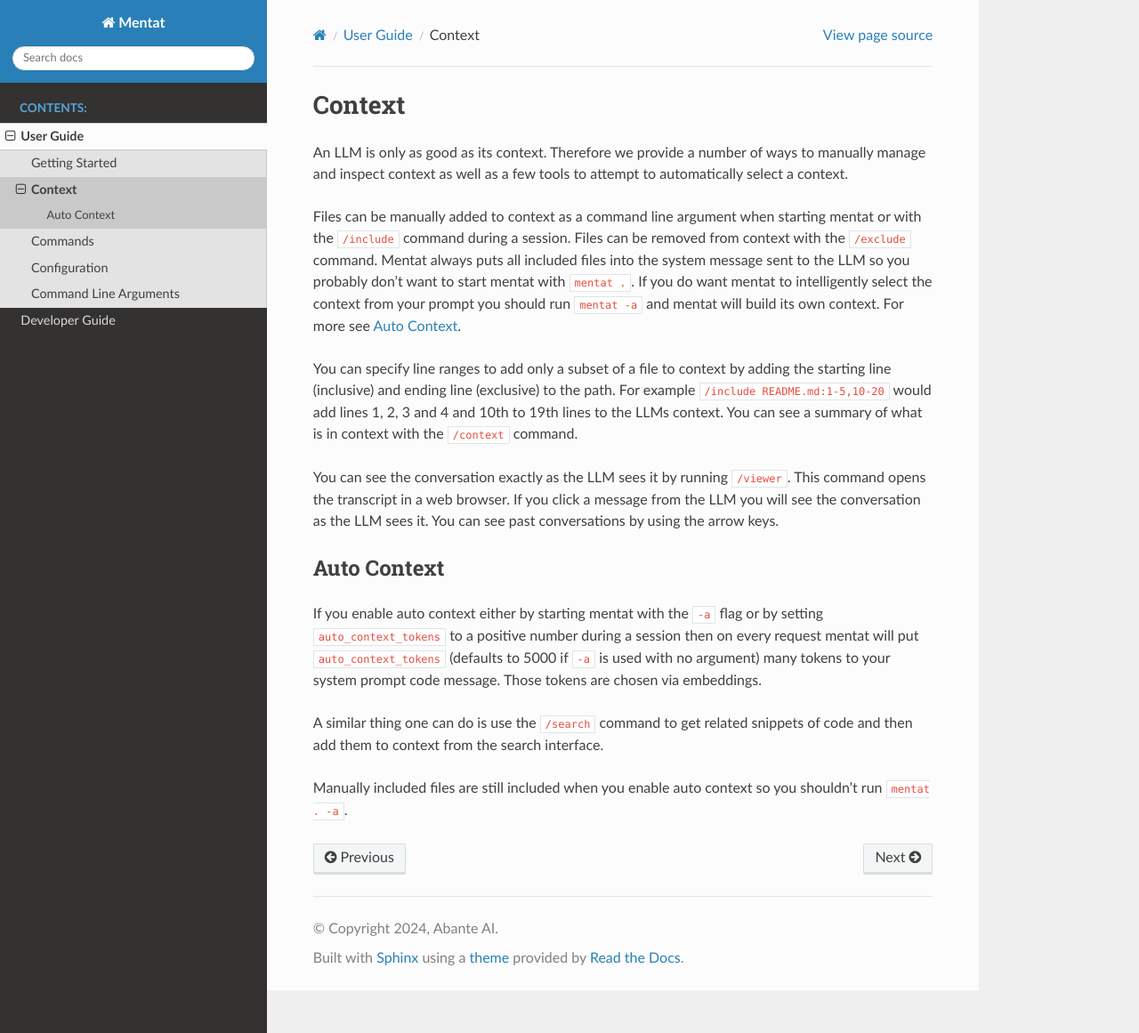
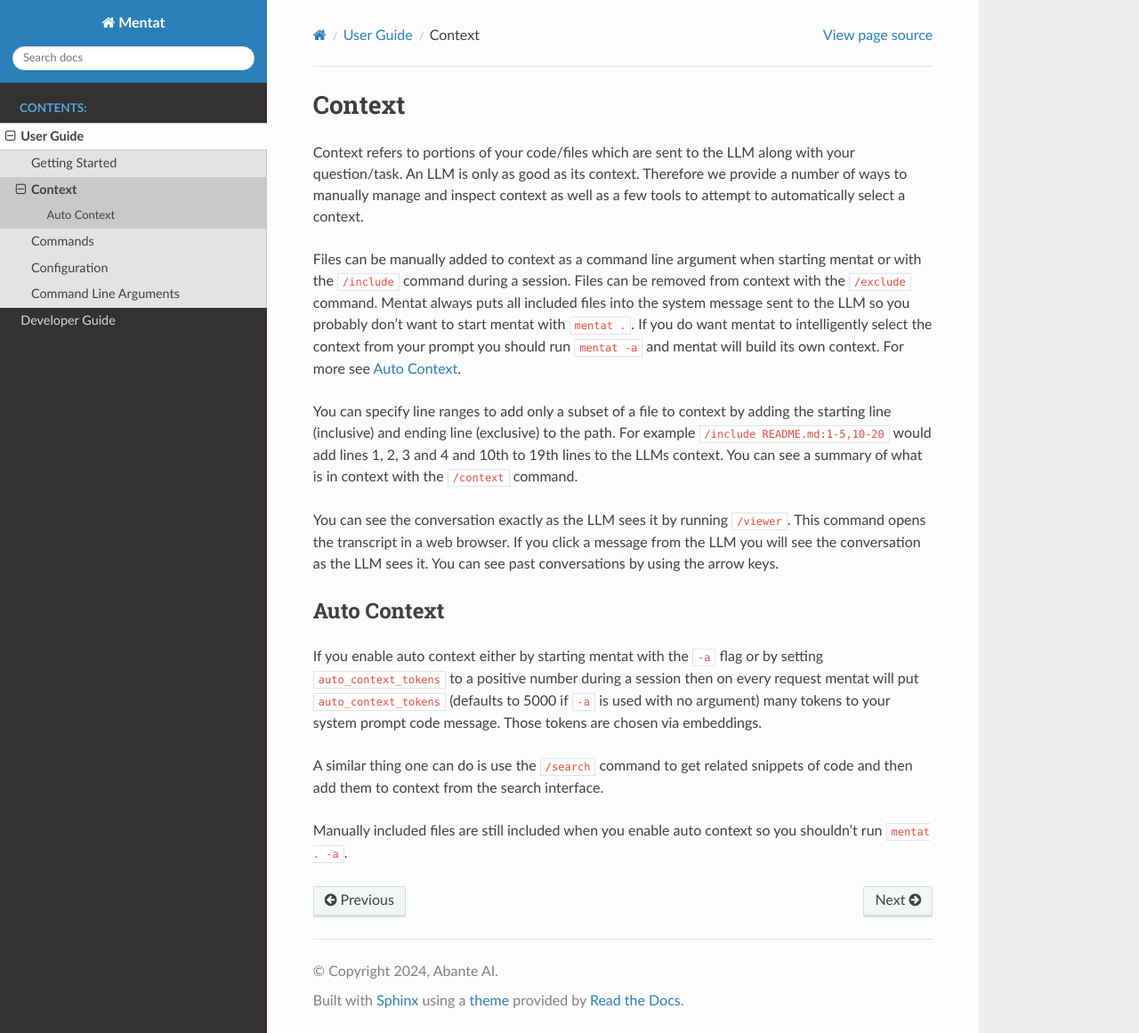
Before and after one commit to AbanteAI/mentat, a Sphinx documentation site: the page built from docs/source/user/context.rst, in a window 1280 px wide and 1161 px high. Shown: the whole window at 89% size. Built offline with Sphinx 7.4.7 and the Read the Docs theme 2.0.0, drawn with Linux system fonts in a browser that asks for light colours.

Commit message:
Review feedback

```diff
--- a/docs/source/user/context.rst
+++ b/docs/source/user/context.rst
@@ -1,7 +1,7 @@
 Context
 =======
 
-An LLM is only as good as its context. Therefore we provide a number of ways to manually manage and inspect context as well as a few tools to attempt to automatically select a context.
+Context refers to portions of your code/files which are sent to the LLM along with your question/task. An LLM is only as good as its context. Therefore we provide a number of ways to manually manage and inspect context as well as a few tools to attempt to automatically select a context.
 
 Files can be manually added to context as a command line argument when starting mentat or with the :code:`/include` command during a session. Files can be removed from context with the :code:`/exclude` command. Mentat always puts all included files into the system message sent to the LLM so you probably don't want to start mentat with :code:`mentat .`. If you do want mentat to intelligently select the context from your prompt you should run :code:`mentat -a` and mentat will build its own context. For more see :ref:`auto context`.
 
```
